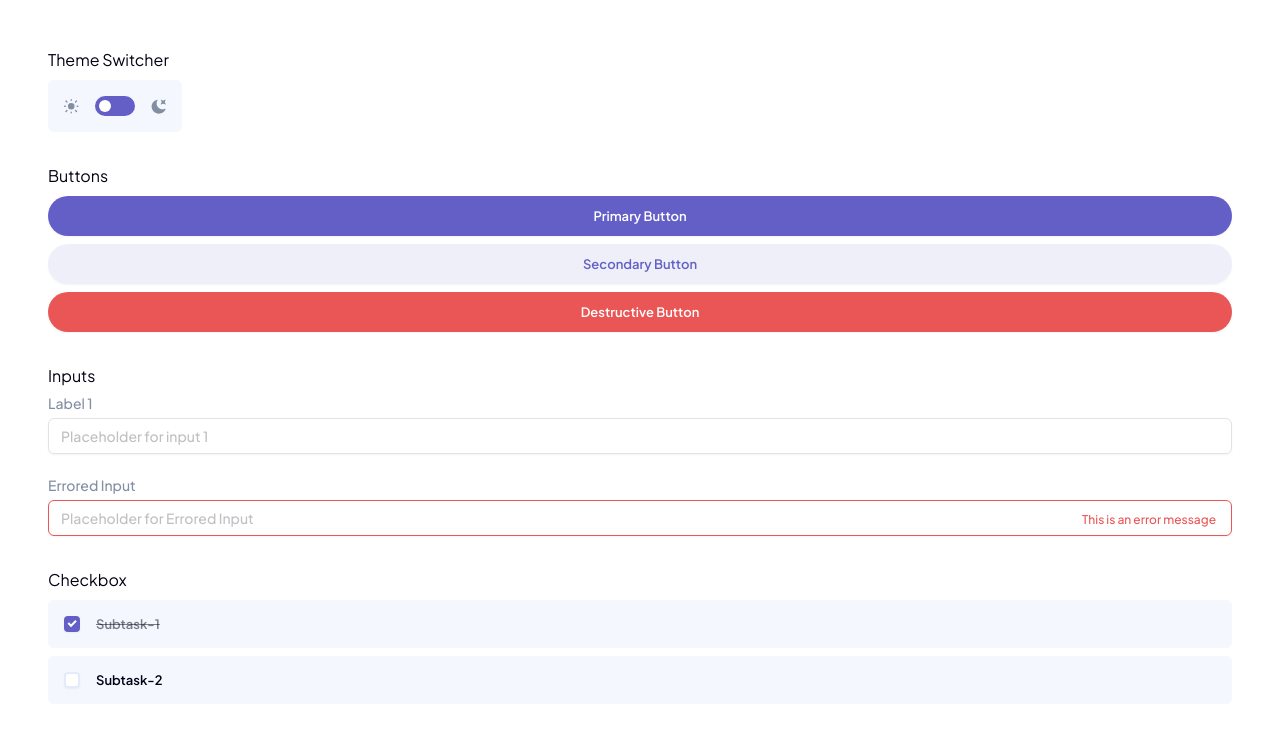
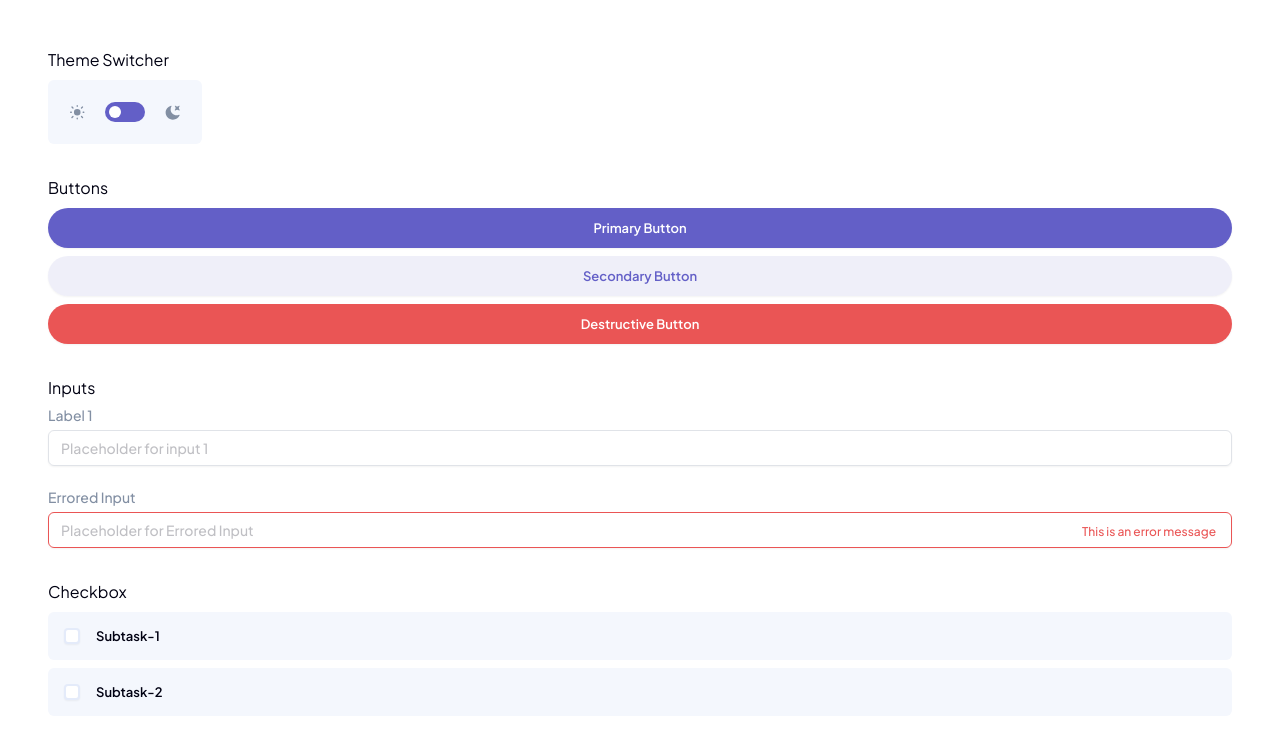
Before and after one commit to ElHuzain/kanban-task-management-app, a Next.js app: page / in a window 1280 px wide. Shown: the top 740 px of the page. Built offline with nearby package versions, Linux system fonts and the light colour scheme.

Commit message:
Style adjustments for accessibility

```diff
--- a/components/ui/presentation.tsx
+++ b/components/ui/presentation.tsx
@@ -11,6 +11,10 @@ const Presentation = () => {
         input1: "",
         input2: "",
     });
+    const [checkedSubtasks, setCheckedSubtasks] = useState({
+        subtask1: false,
+        subtask2: false,
+    });
 
     const handleInputChange = (e: React.ChangeEvent<HTMLInputElement>) => {
         setInputValues({
@@ -19,6 +23,12 @@ const Presentation = () => {
         });
     }
 
+    const handleCheckboxChange = (name: string, checked: boolean) => {
+        setCheckedSubtasks({
+            ...checkedSubtasks,
+            [name]: checked,
+        });
+    }
     return (
         <div className="bg-bg p-12 space-y-8 w-full h-dvh">
       <PresentationSection title="Theme Switcher">
@@ -37,8 +47,8 @@ const Presentation = () => {
       </PresentationSection>
 
       <PresentationSection title="Checkbox">
-        <SubtaskCheckbox subtask={{ title: "Subtask-1", isCompleted: true }} />
-        <SubtaskCheckbox subtask={{ title: "Subtask-2", isCompleted: false }} />
+        <SubtaskCheckbox subtask={{ title: "Subtask-1", isCompleted: checkedSubtasks.subtask1 }} onCheckedChange={(checked) => handleCheckboxChange("subtask1", checked)} />
+        <SubtaskCheckbox subtask={{ title: "Subtask-2", isCompleted: checkedSubtasks.subtask2 }} onCheckedChange={(checked) => handleCheckboxChange("subtask2", checked)} />
       </PresentationSection>
     </div>
     )
--- a/components/ui/subtaskCheckbox.tsx
+++ b/components/ui/subtaskCheckbox.tsx
@@ -2,13 +2,13 @@
 import { Label } from "./label";
 import { Checkbox } from "./checkbox";
 
-const SubtaskCheckbox = ({ subtask }: { subtask: SubTask }) => {
+const SubtaskCheckbox = ({ subtask, onCheckedChange }: { subtask: SubTask, onCheckedChange: (checked: boolean) => void }) => {
     const { isCompleted, title } = subtask;
 
     const CheckedStyle = isCompleted ? "line-through text-text-title/50" : "";
     return (
         <Label className="flex items-center gap-4 bg-bg-deep p-4 rounded-sm group hover:bg-primary/20">
-            <Checkbox checked={isCompleted} className="bg-bg h-4 w-4 border-2 border-lines" />
+            <Checkbox checked={isCompleted} onCheckedChange={onCheckedChange} className="bg-bg h-4 w-4 border-2 border-lines" />
             <span className={`text-text-title body-bold ${CheckedStyle}`}>
                 {title}
             </span>
--- a/components/ui/themeSwitcher.tsx
+++ b/components/ui/themeSwitcher.tsx
@@ -22,9 +22,9 @@ const ThemeSwitcher = () => {
     const isChecked = theme === 'dark'
 
     return (
-        <div className="bg-card flex items-center gap-4 p-4 rounded-sm w-fit">
+        <div className="bg-card flex items-center gap-5 p-5 rounded-sm w-fit border-2 border-transparent transition-all duration-300 focus-within:border-primary">
             <Image src="/icon-light-theme.svg" alt="Light Theme" width={15} height={15} />
-            <Label className="flex items-center gap-4 w-10 h-5 p-1 rounded-full bg-primary relative">
+            <Label className="flex items-center gap-4 w-10 h-5 p-1 rounded-full bg-primary relative focus-within:bg-primary/80">
                 <div className={cn("w-3 h-3 rounded-full absolute left-1 bg-white transition-transform duration-300", isChecked && "translate-x-[20px]")}></div>
                 <span className="sr-only">Change theme</span>
                 <Checkbox className="sr-only" checked={isChecked} onCheckedChange={handleThemeChange} />
```
